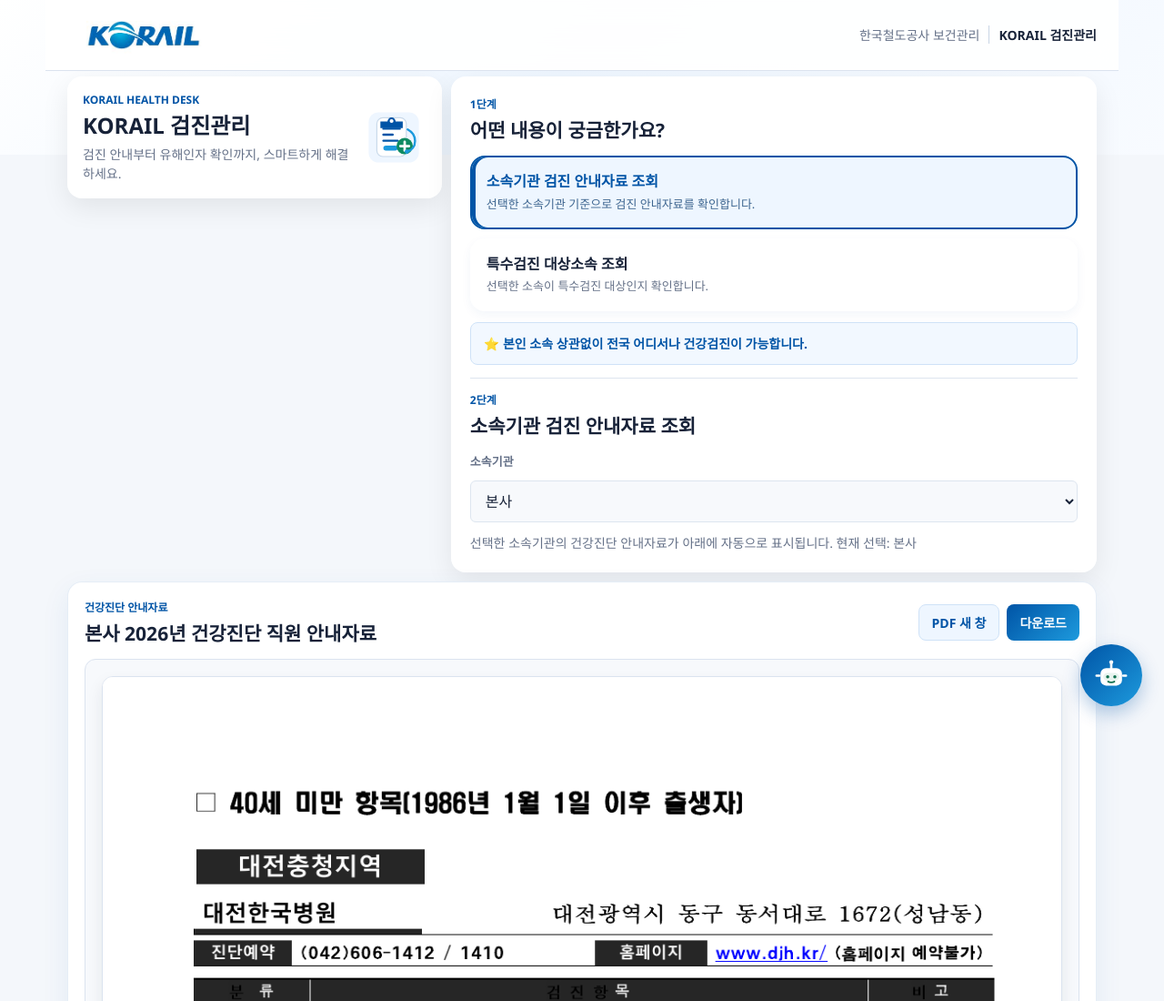
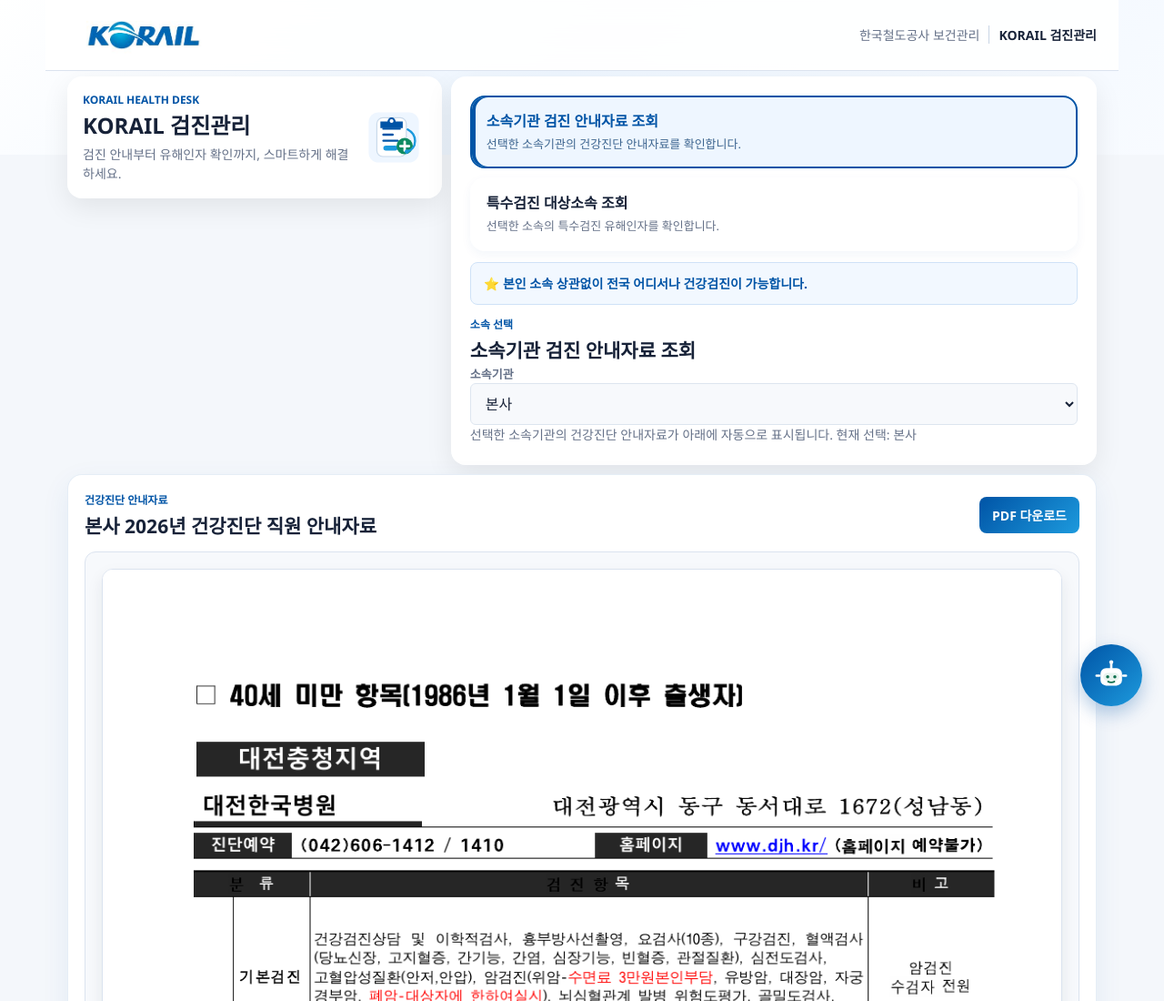
Before and after one commit to myeongeunyang495-afk/health-guide-chatbot, a plain HTML site: page index.html in a window 1280 px wide. Shown: the top 1100 px of the page at 91% size. Drawn offline with Linux system fonts and the light colour scheme.

Commit message:
Update index.html

```diff
--- a/index.html
+++ b/index.html
@@ -8,7 +8,7 @@
   </head>
   <body>
     <header class="global-header">
-      <a class="korail-logo" href="#" aria-label="KORAIL 검진 안내자료 조회 홈">
+      <a class="korail-logo" href="#" aria-label="KORAIL 검진관리 홈">
         <img src="korail-logo.jpg" alt="KORAIL" />
       </a>
       <div class="header-meta">
@@ -27,36 +27,29 @@
         <img class="brand-visual" src="health-check-illustration.svg" alt="건강검진 상담 일러스트" />
       </section>
 
-      <section class="selector-panel" aria-labelledby="selector-title">
-        <div class="section-heading">
-          <p class="eyebrow">1단계</p>
-          <h2 id="selector-title">어떤 내용이 궁금한가요?</h2>
-        </div>
-
-        <div class="mode-toggle" role="tablist" aria-label="확인할 내용 선택">
+      <section class="selector-panel" aria-label="조회 유형과 소속 선택">
+        <div class="mode-toggle" role="tablist" aria-label="조회 유형 선택">
           <button id="guideMode" class="active" type="button" data-mode="guide" role="tab" aria-selected="true">
             <strong>소속기관 검진 안내자료 조회</strong>
-            <span>선택한 소속기관 기준으로 검진 안내자료를 확인합니다.</span>
+            <span>선택한 소속기관의 건강진단 안내자료를 확인합니다.</span>
           </button>
           <button id="specialMode" type="button" data-mode="special" role="tab" aria-selected="false">
             <strong>특수검진 대상소속 조회</strong>
-            <span>선택한 소속이 특수검진 대상인지 확인합니다.</span>
+            <span>선택한 소속의 특수검진 유해인자를 확인합니다.</span>
           </button>
         </div>
 
         <p id="modeNote" class="mode-note">⭐ 본인 소속 상관없이 전국 어디서나 건강검진이 가능합니다.</p>
 
-        <div class="step-divider"></div>
+        <div class="organization-group">
+          <p class="eyebrow" id="organizationStepLabel">소속 선택</p>
+          <h2 id="organizationTitle">소속기관 검진 안내자료 조회</h2>
+          <label id="organizationLabel" for="organizationSelect">소속기관</label>
+          <select id="organizationSelect"></select>
+          <p id="selectionHelp" class="selection-help">선택한 소속기관의 건강진단 안내자료가 아래에 자동으로 표시됩니다.</p>
+        </div>
+      </section>
 
-        <div class="section-heading compact-heading">
-          <p class="eyebrow">2단계</p>
-          <h2 id="organizationTitle">소속기관 검진 안내자료 조회</h2>
-        </div>
-
-        <label id="organizationLabel" for="organizationSelect">소속기관</label>
-        <select id="organizationSelect"></select>
-        <p id="selectionHelp" class="selection-help">다음 단계에서 선택한 소속기관의 검진 안내자료가 자동으로 표시됩니다.</p>
-      </section>
       <section class="material-panel" aria-labelledby="materialTitle">
         <div class="material-header">
           <div>
@@ -64,16 +57,15 @@
             <h2 id="materialTitle">본사 2026년 건강진단 직원 안내자료</h2>
           </div>
           <div class="material-actions">
-            <a id="previewLink" class="material-button secondary" href="#" target="_blank" rel="noopener">PDF 새 창</a>
-            <a id="downloadLink" class="material-button" href="#" download>다운로드</a>
+            <a id="downloadLink" class="material-button" href="#" download>PDF 다운로드</a>
           </div>
         </div>
 
         <div class="viewer-frame">
-          <div id="documentViewer" class="page-viewer" aria-label="건강진단 안내자료 이미지 미리보기"></div>
+          <div id="documentViewer" class="page-viewer" aria-label="검진자료 미리보기"></div>
           <div id="viewerFallback" class="viewer-fallback">
             <strong>웹앱 미리보기 안내</strong>
-            <p>소속기관을 선택하면 해당 건강진단 안내자료가 연결됩니다. 브라우저에서 바로 보이지 않으면 PDF 새 창 또는 다운로드 버튼으로 확인해 주세요.</p>
+            <p>소속기관을 선택하면 해당 자료가 화면에 표시됩니다.</p>
           </div>
         </div>
       </section>
```
